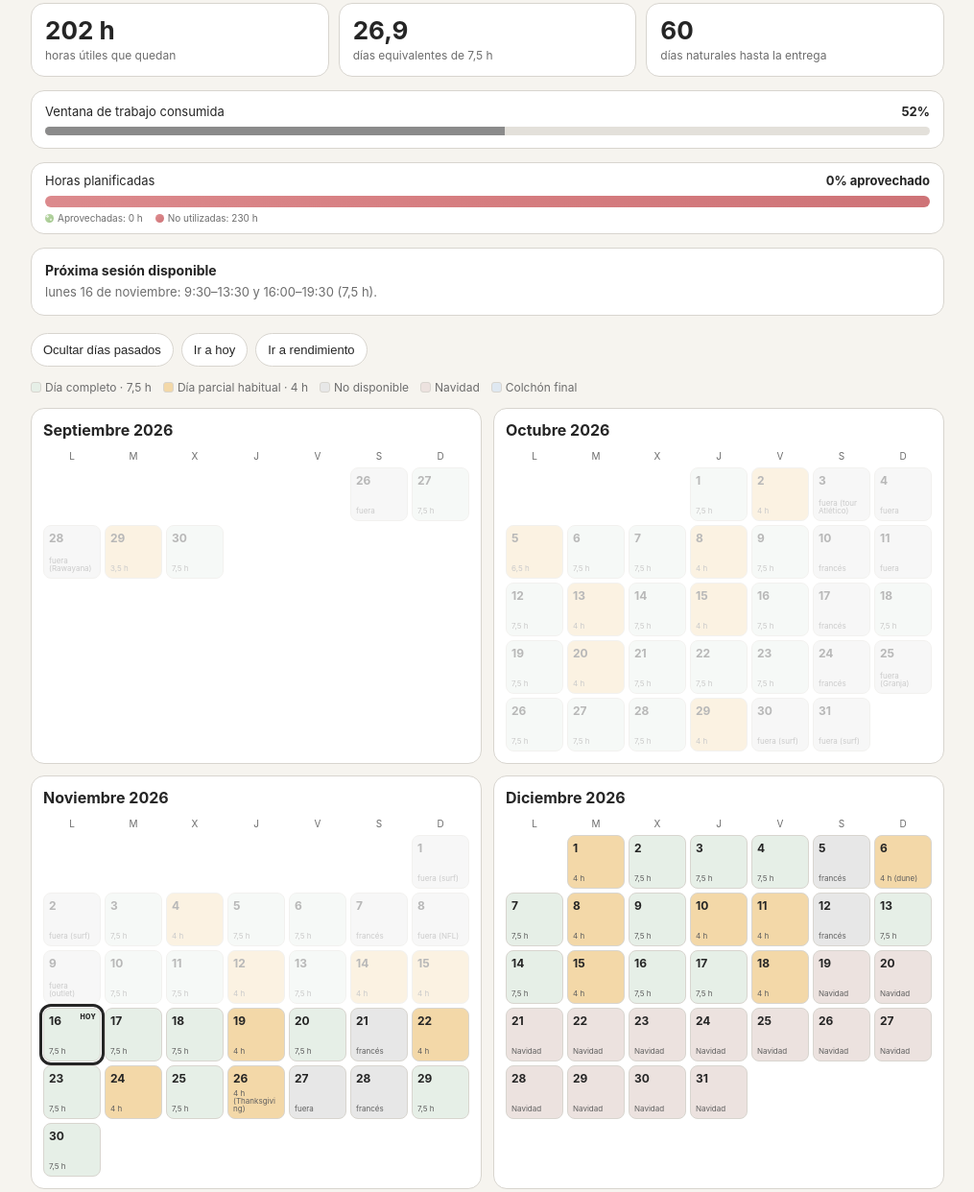
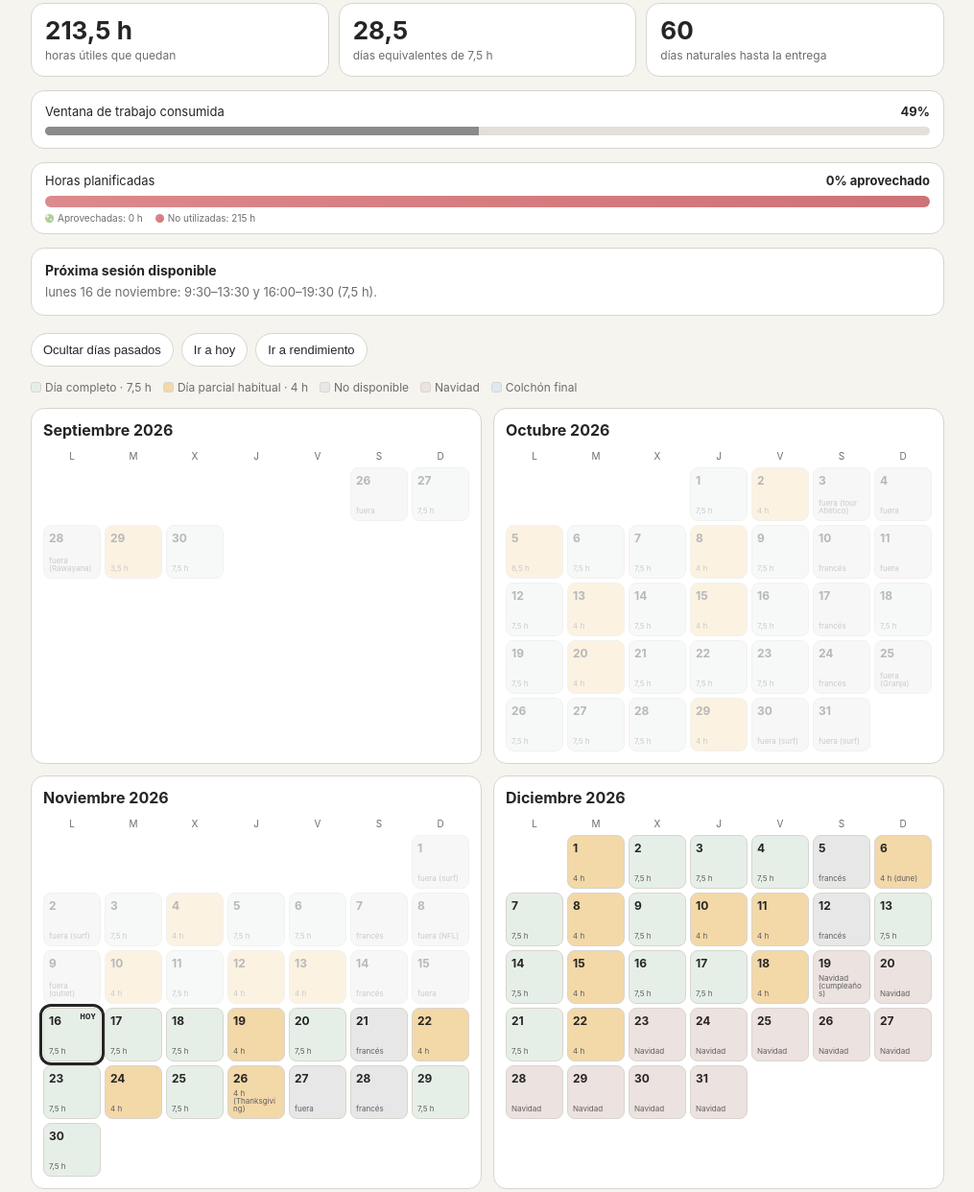
Before and after one commit to tgjkn5f896-hash/TFG-x7hQ3-cuenta-m8Va2-atras, a plain HTML site: page index.html in a window 1280 px wide. Shown: the part 81-1323 px from the top of the page at 96% size, without its empty margins (132-1147 px from the left). Drawn offline with Linux system fonts and the light colour scheme.

Commit message:
Add files via upload

```diff
--- a/index.html
+++ b/index.html
@@ -313,7 +313,7 @@ button.active{background:#2d2d2d;color:white;border-color:#2d2d2d}
   const DISPLAY_START = '2026-09-26';
   const START = '2026-09-26';
   const END = '2027-01-15';
-  const TOTAL_HOURS = 424.5;
+  const TOTAL_HOURS = 421;
   const ECTS_TOTAL = 12;
   const HOURS_PER_ECTS = 27;
   const ECTS_TOTAL_HOURS = ECTS_TOTAL * HOURS_PER_ECTS;
@@ -346,10 +346,10 @@ button.active{background:#2d2d2d;color:white;border-color:#2d2d2d}
     '2026-11-04': {h:4,c:'part',t:'4 h'},
     '2026-11-08': {h:0,c:'off',t:'fuera (NFL)'},
     '2026-11-09': {h:0,c:'off',t:'fuera (outlet)'},
-    '2026-11-10': {h:7.5,c:'full',t:'7,5 h'},
-    '2026-11-13': {h:7.5,c:'full',t:'7,5 h'},
-    '2026-11-14': {h:4,c:'part',t:'4 h'},
-    '2026-11-15': {h:4,c:'part',t:'4 h'},
+    '2026-11-10': {h:4,c:'part',t:'4 h'},
+    '2026-11-13': {h:4,c:'part',t:'4 h'},
+    '2026-11-14': {h:0,c:'off',t:'francés'},
+    '2026-11-15': {h:0,c:'off',t:'fuera'},
     '2026-11-17': {h:7.5,c:'full',t:'7,5 h'},
     '2026-11-19': {h:4,c:'part',t:'4 h'},
     '2026-11-20': {h:7.5,c:'full',t:'7,5 h'},
@@ -360,7 +360,10 @@ button.active{background:#2d2d2d;color:white;border-color:#2d2d2d}
     '2026-12-04': {h:7.5,c:'full',t:'7,5 h'},
     '2026-12-06': {h:4,c:'part',t:'4 h (dune)'},
     '2026-12-10': {h:4,c:'part',t:'4 h'},
-    '2026-12-18': {h:4,c:'part',t:'4 h'}
+    '2026-12-18': {h:4,c:'part',t:'4 h'},
+    '2026-12-19': {h:0,c:'dead',t:'Navidad (cumpleaños)'},
+    '2026-12-21': {h:7.5,c:'full',t:'7,5 h'},
+    '2026-12-22': {h:4,c:'part',t:'4 h'}
   };
 
   const pad = n => String(n).padStart(2,'0');
@@ -416,8 +419,9 @@ button.active{background:#2d2d2d;color:white;border-color:#2d2d2d}
     if(s==='2026-11-03') return '9:30–13:30 y 16:00–19:30';
     if(s==='2026-11-04') return '9:30–13:30';
     if(s==='2026-11-06') return '9:30–13:30 y 16:00–19:30';
-    if(s==='2026-11-10' || s==='2026-11-13') return '9:30–13:30 y 16:00–19:30';
-    if(s==='2026-11-14' || s==='2026-11-15') return '9:30–13:30';
+    if(s==='2026-11-10' || s==='2026-11-13') return '9:30–13:30';
+    if(s==='2026-12-21') return '9:30–13:30 y 16:00–19:30';
+    if(s==='2026-12-22') return '9:30–13:30';
     if(s==='2026-11-17' || s==='2026-11-20') return '9:30–13:30 y 16:00–19:30';
     if(s==='2026-11-19' || s==='2026-11-22') return '9:30–13:30';
     if(s==='2026-12-04') return '9:30–13:30 y 16:00–19:30';
@@ -533,8 +537,9 @@ button.active{background:#2d2d2d;color:white;border-color:#2d2d2d}
     if(s==='2026-11-03') return 19*60+30;
     if(s==='2026-11-04') return 13*60+30;
     if(s==='2026-11-06') return 19*60+30;
-    if(s==='2026-11-10' || s==='2026-11-13') return 19*60+30;
-    if(s==='2026-11-14' || s==='2026-11-15') return 13*60+30;
+    if(s==='2026-11-10' || s==='2026-11-13') return 13*60+30;
+    if(s==='2026-12-21') return 19*60+30;
+    if(s==='2026-12-22') return 13*60+30;
     if(s==='2026-11-17' || s==='2026-11-20') return 19*60+30;
     if(s==='2026-11-19' || s==='2026-11-22') return 13*60+30;
     if(s==='2026-12-04') return 19*60+30;
```
